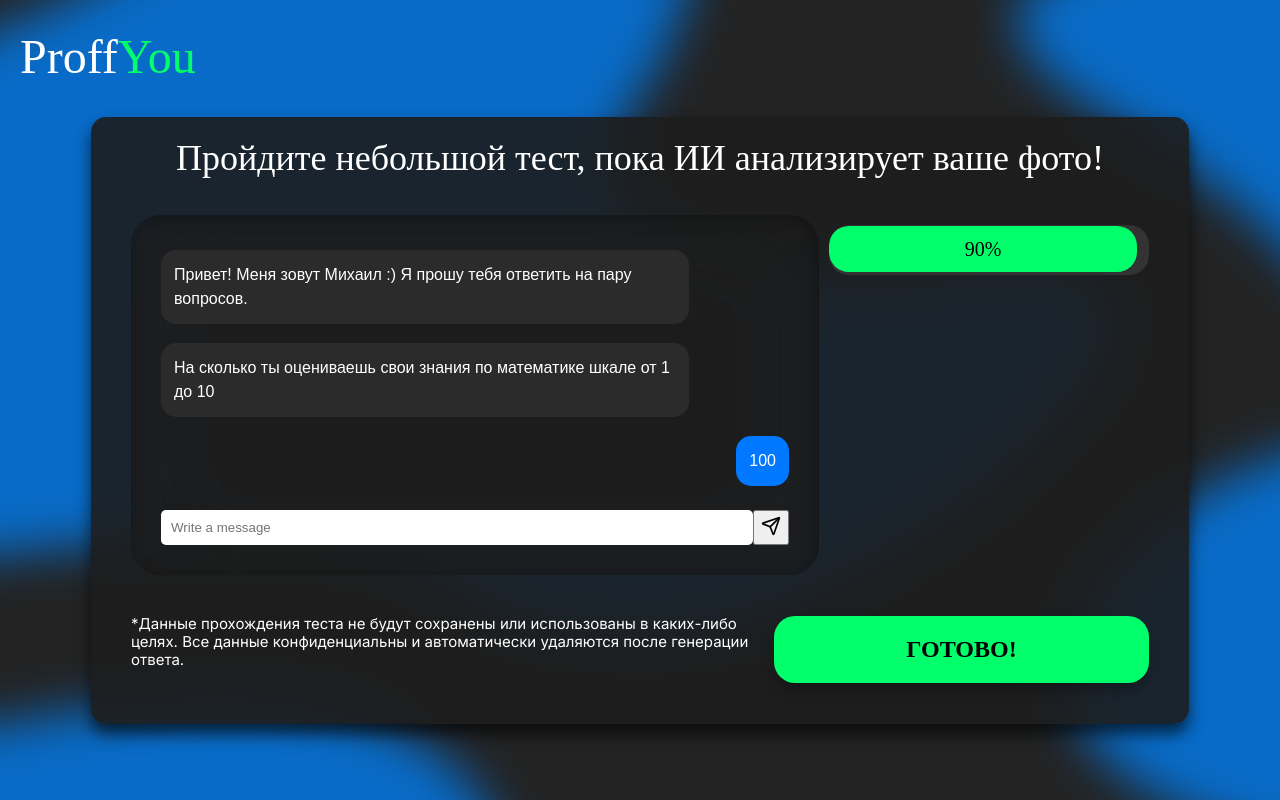
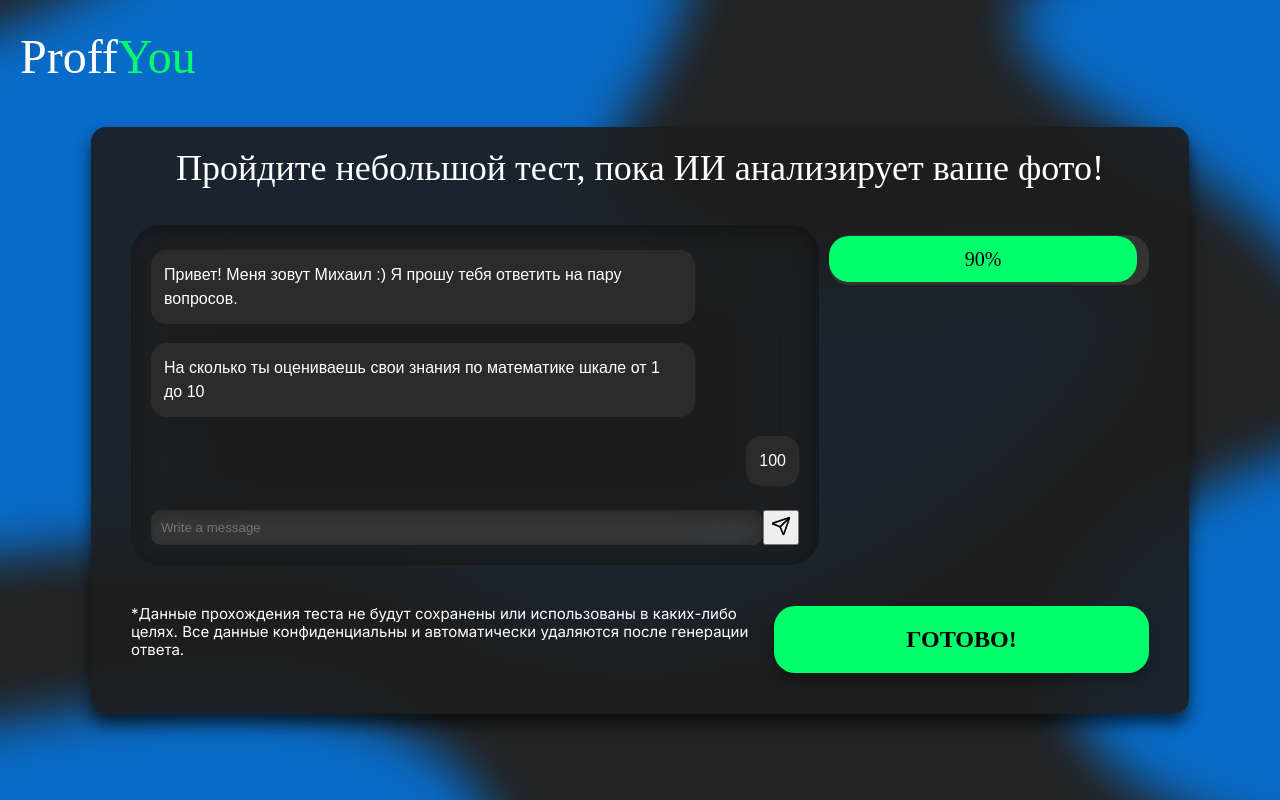
Before and after one commit to varvaratikh/prof-you-frontend, a React (Create React App) app: page /chat in a window 1280 px wide. Built offline with nearby package versions, Linux system fonts and the light colour scheme; a web font is replaced by a local one.

Commit message:
changed styles

```diff
--- a/src/components/ChatForm/chatForm.scss
+++ b/src/components/ChatForm/chatForm.scss
@@ -33,7 +33,7 @@
   background: rgba(29, 29, 29, 0.5);
   box-shadow: inset -3px 4px 14.4px 1px rgba(0, 0, 0, 0.25);
   backdrop-filter: blur(51.05px);
-  padding: 30px;
+  padding: 20px;
   border-radius: 30px;
   width: 75%;
   //max-width: 600px;
@@ -61,7 +61,7 @@
 }
 
 .sent {
-  background: #0078FF;
+  background: #2B2B2B;
   align-self: flex-end;
 }
 
@@ -74,8 +74,11 @@
 .chat-input {
   width: calc(100% - 50px);
   padding: 10px;
-  border-radius: 5px;
+  border-radius: 10px;
   border: none;
+  background: rgba(82, 82, 82, 0.5);
+  box-shadow: inset -3px 4px 14.4px 1px rgba(0, 0, 0, 0.25);
+  backdrop-filter: blur(51.05px);
 }
 
 .photo-analysis {
```
